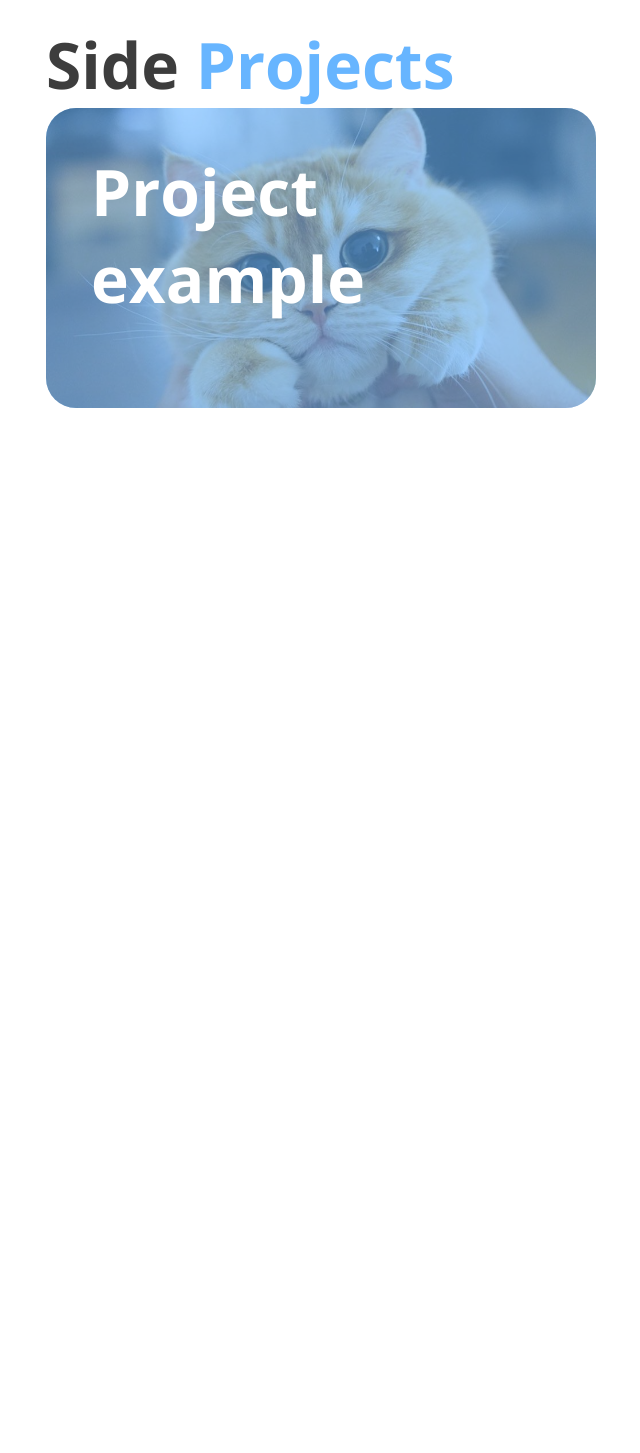
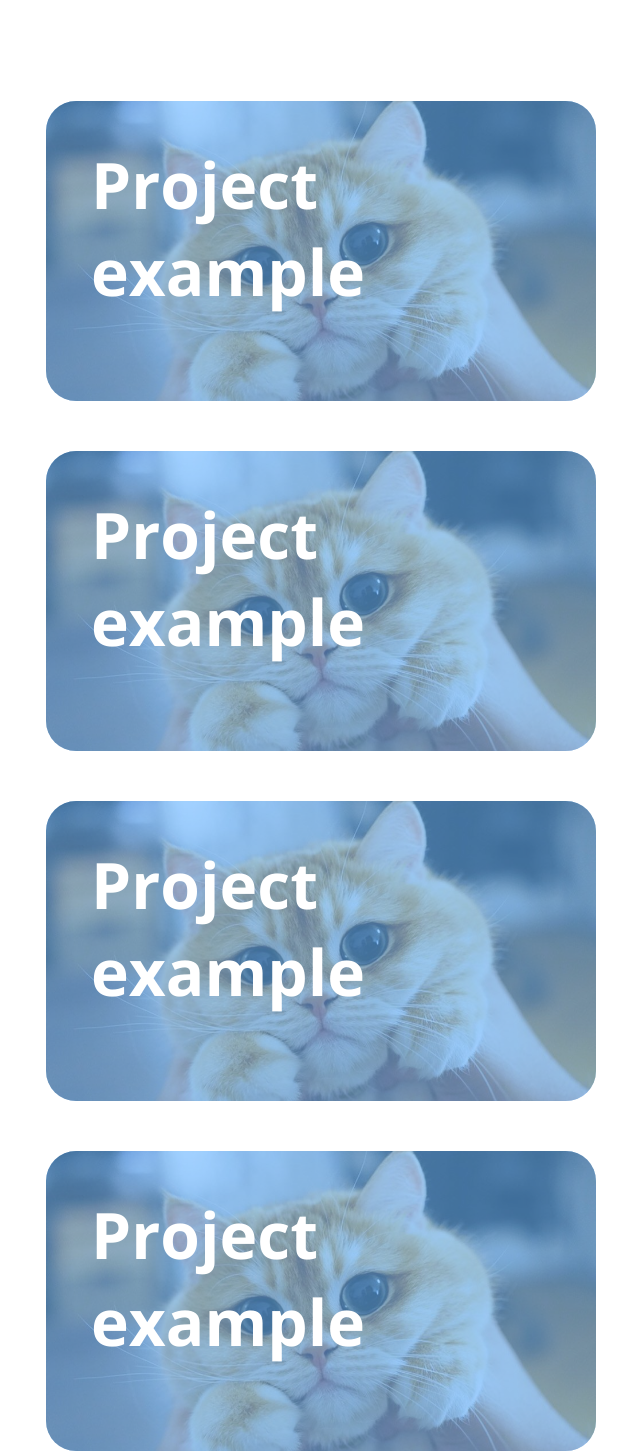
Before and after one commit to MiltonEBR/ReactPortfolio, a React (Create React App) app: page / in a window 1280 px wide. Shown: the part 1949-3402 px from the top of the page, without its empty margins (319-959 px from the left). Before the commit the page ends 2563 px from the top, so only its background shows below. Built offline with nearby package versions, Linux system fonts and the light colour scheme.

Commit message:
Projects page finished

```diff
--- a/src/App.css
+++ b/src/App.css
@@ -246,14 +246,14 @@ p {
     height: 150px;
 }
 
-.skills-holder {
+.many-holder {
     align-self: flex-start;
     width: 100%;
     display: flex;
     flex-direction: column;
 }
 
-.skills-holder > .btn {
+.many-holder > .btn {
     align-self: center;
 }
 
@@ -270,6 +270,11 @@ p {
     background-color: var(--light-blue);
     position: relative;
     border-radius: 30px;
+
+    margin-bottom: 50px;
+    margin-left: 10px;
+    margin-right: 10px;
+    flex-shrink: 0;
 
     overflow: hidden;
 }
@@ -327,3 +332,11 @@ p {
 .proj-info:hover > .click-ico {
     opacity: 1;
 }
+
+.projects {
+    margin-top: 100px;
+    margin-bottom: 50px;
+    display: flex;
+    justify-content: space-evenly;
+    flex-wrap: wrap;
+}
--- a/src/Components/Project.js
+++ b/src/Components/Project.js
@@ -18,10 +18,7 @@ export default function Project(props) {
             <div className="proj-info">
                 {active ? (
                     <>
-                        <p>
-                            Neque porro quisquam est qui dolorem ipsum quia dolor sit amet,
-                            consectetur, adipisci velit… Neque porro quisquam est qui dolorem ipsum
-                        </p>
+                        <p>{props.children}</p>
                         <Button txt="Github" design="github" />
                     </>
                 ) : (
--- a/src/Components/ProjectsPage.js
+++ b/src/Components/ProjectsPage.js
@@ -2,14 +2,33 @@ import React from 'react';
 
 import Title from './Title';
 import Project from './Project';
+import Button from './Button';
 
 import cato from '../images/cato.jpg';
 
 export default function ProjectsPage() {
     return (
-        <div className="proj-holder">
-            <Title txt="Side" keyword="Projects" color="light"></Title>
-            <Project ttl="Project example" img={cato} />
+        <div className="many-holder">
+            <Title txt="Side" keyword="Projects 🔬" color="light"></Title>
+            <div className="projects">
+                <Project ttl="Project example" img={cato}>
+                    Neque porro quisquam est qui dolorem ipsum quia dolor sit amet, consectetur,
+                    adipisci velit… Neque porro quisquam est qui dolorem ipsum
+                </Project>
+                <Project ttl="Project example" img={cato}>
+                    Neque porro quisquam est qui dolorem ipsum quia dolor sit amet, consectetur,
+                    adipisci velit… Neque porro quisquam est qui dolorem ipsum
+                </Project>
+                <Project ttl="Project example" img={cato}>
+                    Neque porro quisquam est qui dolorem ipsum quia dolor sit amet, consectetur,
+                    adipisci velit… Neque porro quisquam est qui dolorem ipsum
+                </Project>
+                <Project ttl="Project example" img={cato}>
+                    Neque porro quisquam est qui dolorem ipsum quia dolor sit amet, consectetur,
+                    adipisci velit… Neque porro quisquam est qui dolorem ipsum
+                </Project>
+            </div>
+            <Button txt="Contact" design="simple-light" />
         </div>
     );
 }
--- a/src/Components/SkillsPage.js
+++ b/src/Components/SkillsPage.js
@@ -8,7 +8,7 @@ import { ReactComponent as CardSvg } from '../images/browser.svg';
 
 export default function SkillsPage() {
     return (
-        <div className="skills-holder">
+        <div className="many-holder">
             <Title txt="My" keyword="Skills 🔨" color="dark" />
             <div className="cards">
                 <SkillCard
```
Also changed, not shown: 1 other file (tests, documents, lock files or other folders).
